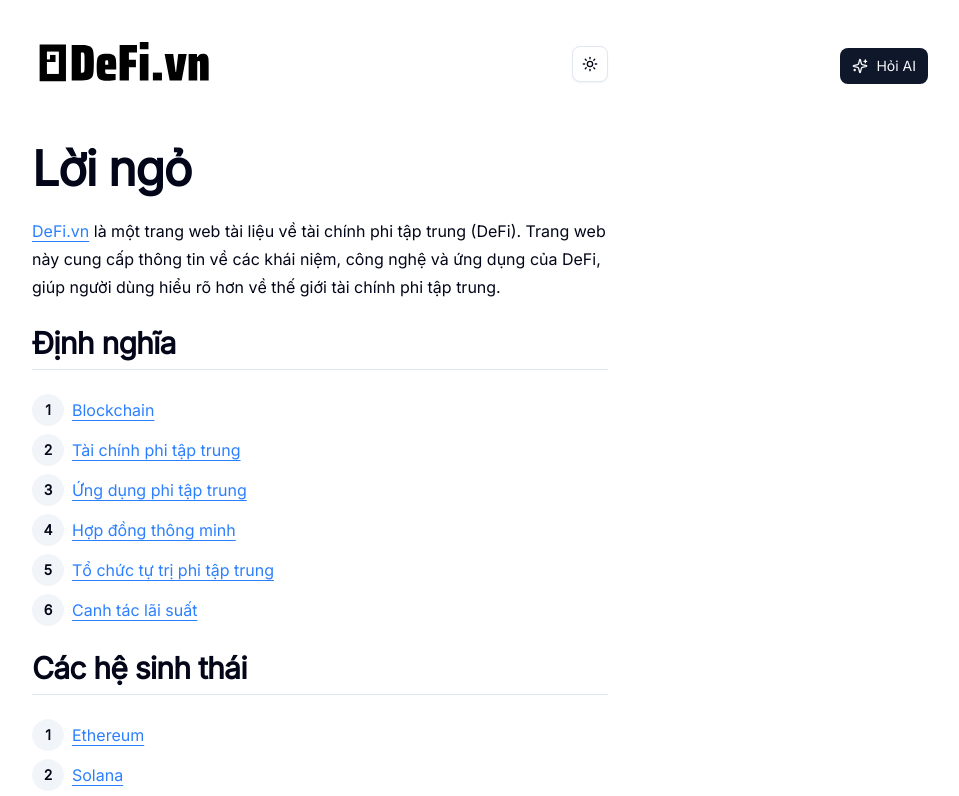
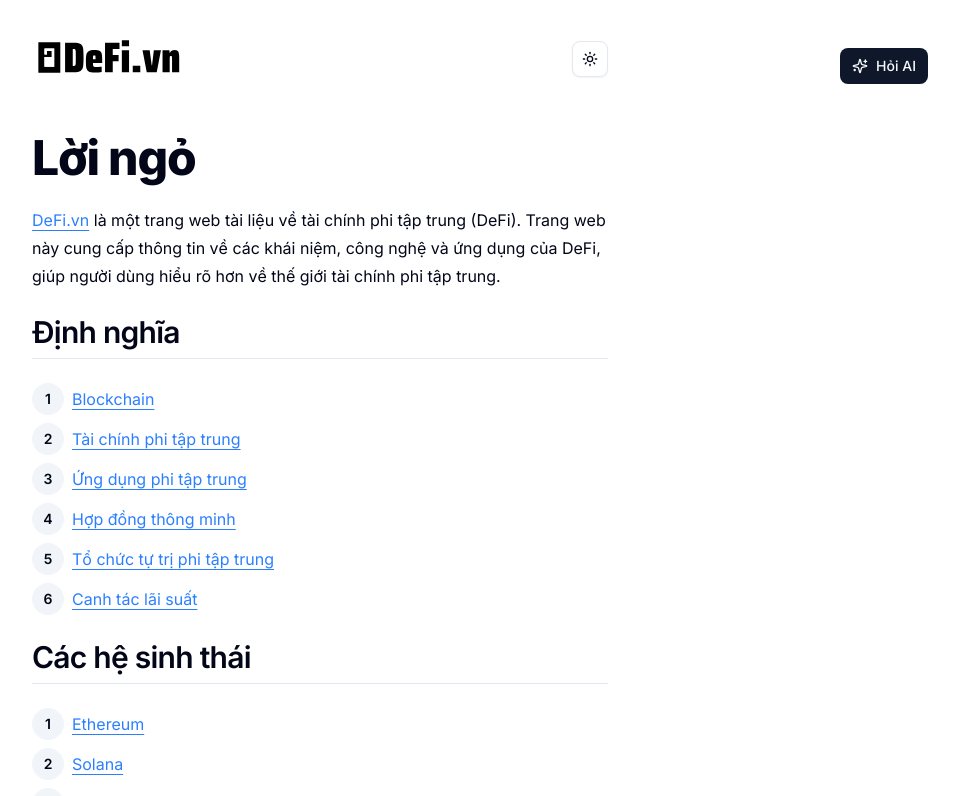
Before and after one commit to defivn/defivn, a Next.js app: page / in a window 1280 px wide. Shown: the top 796 px of the page, without its empty margins (320-1279 px from the left). Built offline with nearby package versions, Linux system fonts and the light colour scheme; no server answers.

Commit message:
fix: theme toggle

```diff
--- a/app/layout.tsx
+++ b/app/layout.tsx
@@ -15,7 +15,6 @@ import { AIButton } from "@/components/ai-button";
 
 const fontVietnamese = Inter({
   subsets: ["latin"],
-  weight: ["400"],
 });
 
 export const metadata: Metadata = {
--- a/components/header.tsx
+++ b/components/header.tsx
@@ -10,7 +10,7 @@ export function Header() {
           className="dark:invert"
           src="/hero.svg"
           alt="DeFi.vn hero"
-          width={180}
+          width={150}
           height={38}
           priority
         />
```
